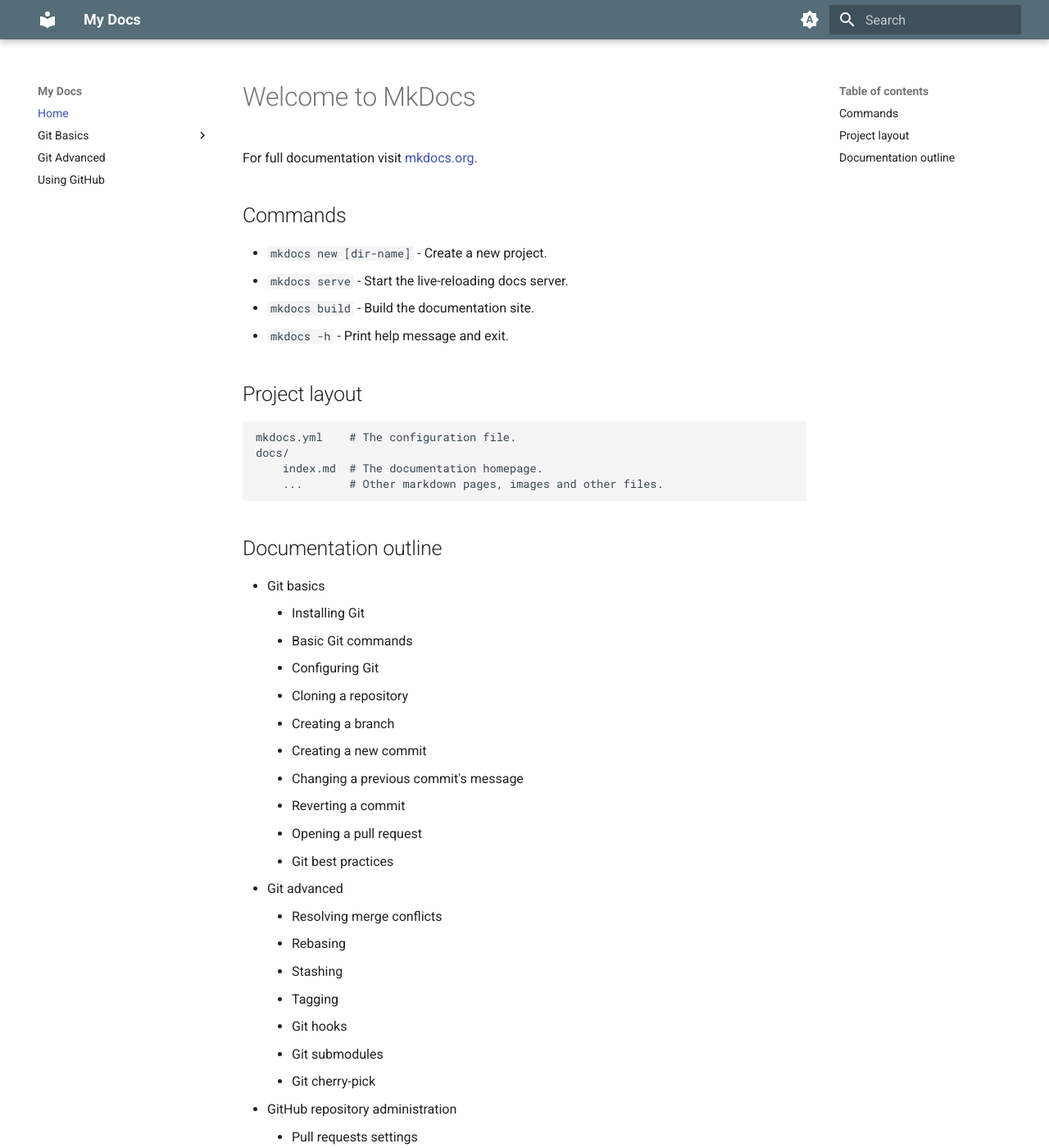
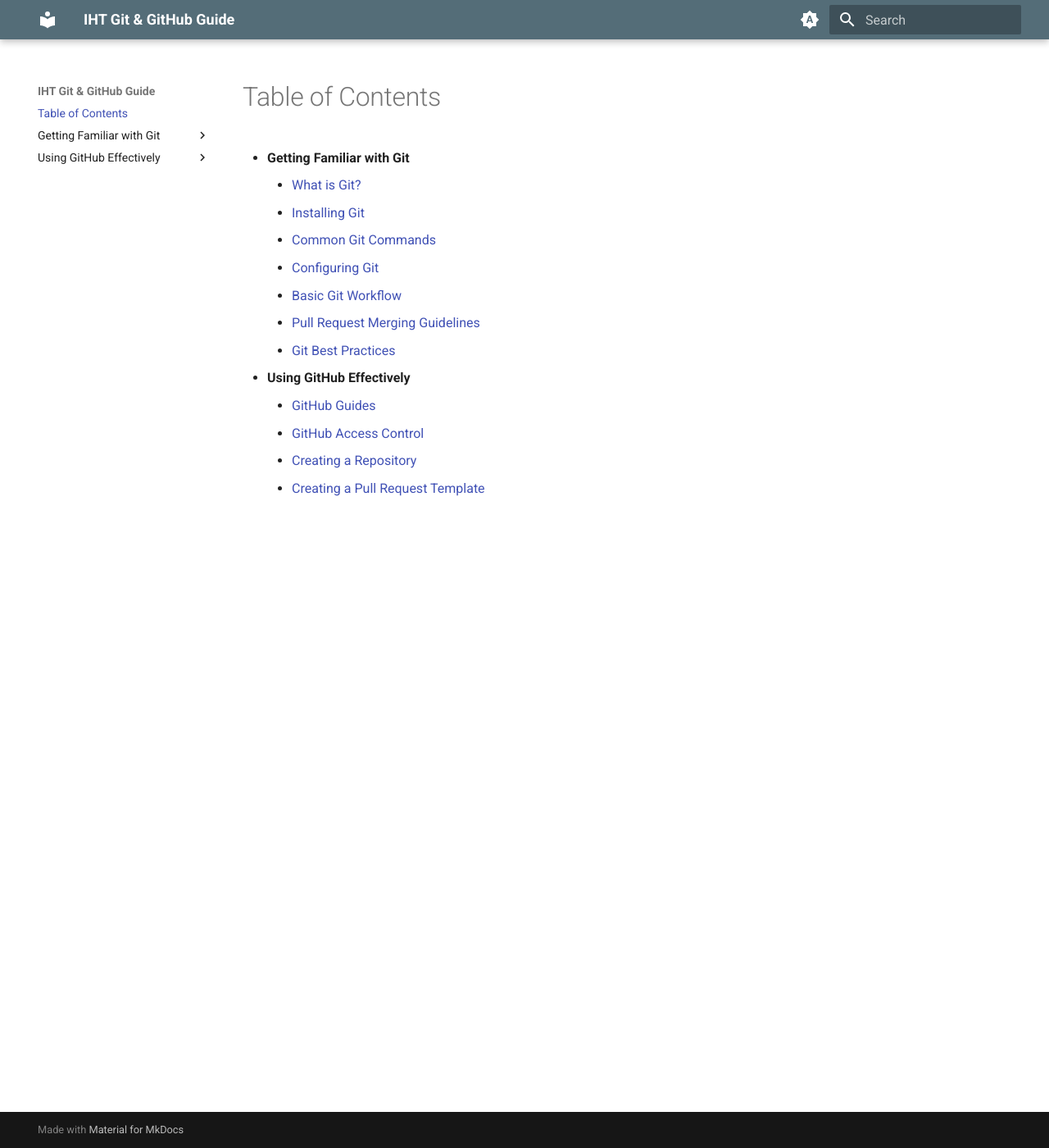
Before and after one commit to bthompSSM/github-guide, an MkDocs documentation site: the page built from docs/index.md, in a window 1280 px wide and 1400 px high. Shown: the whole window at 82% size. Built offline with MkDocs 1.6.1 and Material for MkDocs 9.7.7, drawn with Linux system fonts in a browser that asks for light colours; some of the changed text lies outside the part shown.

Commit message:
docs: add github guides and toc

```diff
--- a/docs/index.md
+++ b/docs/index.md
@@ -1,56 +1,15 @@
-# Welcome to MkDocs
+# Table of Contents
 
-For full documentation visit [mkdocs.org](https://www.mkdocs.org).
-
-## Commands
-
-* `mkdocs new [dir-name]` - Create a new project.
-* `mkdocs serve` - Start the live-reloading docs server.
-* `mkdocs build` - Build the documentation site.
-* `mkdocs -h` - Print help message and exit.
-
-## Project layout
-
-    mkdocs.yml    # The configuration file.
-    docs/
-        index.md  # The documentation homepage.
-        ...       # Other markdown pages, images and other files.
-
-## Documentation outline
-
-- Git basics
-    - Installing Git
-    - Basic Git commands
-    - Configuring Git
-    - Cloning a repository
-    - Creating a branch
-    - Creating a new commit
-    - Changing a previous commit's message
-    - Reverting a commit
-    - Opening a pull request
-    - Git best practices
-- Git advanced
-    - Resolving merge conflicts
-    - Rebasing
-    - Stashing
-    - Tagging
-    - Git hooks
-    - Git submodules
-    - Git cherry-pick
-- GitHub repository administration
-    - Pull requests settings
-    - Setting the default branch
-    - Enabling extra features
-    - Deleting a repository
-    - Access management
-    - Branch protection rules
-- Leveraging GitHub's features
-    - Using GitHub Projects
-    - Using GitHub Teams
-    - Using GitHub Repositories
-        - Using GitHub Actions
-        - Using GitHub Discussions
-        - Using GitHub Issues
-        - Using GitHub Projects
-        - Using GitHub Wiki
-        - Using GitHub Pages
+- **Getting Familiar with Git**
+    - [What is Git?](git-basics/what-is-git.md)
+    - [Installing Git](git-basics/installing-git.md)
+    - [Common Git Commands](git-basics/common-git-commands.md)
+    - [Configuring Git](git-basics/configuring-git.md)
+    - [Basic Git Workflow](git-basics/basic-git-workflow.md)
+    - [Pull Request Merging Guidelines](git-basics/pr-merging-guidelines.md)
+    - [Git Best Practices](git-basics/git-best-practices.md)
+- **Using GitHub Effectively**
+    - [GitHub Guides](using-github/index.md)
+    - [GitHub Access Control](using-github/github-access-control.md)
+    - [Creating a Repository](using-github/creating-a-repository.md)
+    - [Creating a Pull Request Template](using-github/creating-a-pull-request-template.md)
--- a/mkdocs.yml
+++ b/mkdocs.yml
@@ -1,7 +1,7 @@
-site_name: My Docs
+site_name: IHT Git & GitHub Guide
 nav:
-  - Home: index.md
-  - Git Basics:
+  - Table of Contents: index.md
+  - Getting Familiar with Git:
     - What is Git?: git-basics/what-is-git.md
     - Installing Git: git-basics/installing-git.md
     - Common Git Commands: git-basics/common-git-commands.md
@@ -9,8 +9,11 @@
     - Basic Git Workflow: git-basics/basic-git-workflow.md
     - Pull Request Merging Guidelines: git-basics/pr-merging-guidelines.md
     - Git Best Practices: git-basics/git-best-practices.md
-  - Git Advanced: git-advanced/index.md
-  - Using GitHub: using-github/index.md
+  - Using GitHub Effectively:
+    - GitHub Guides: using-github/index.md
+    - GitHub Access Control: using-github/github-access-control.md
+    - Creating a Repository: using-github/creating-a-repository.md
+    - Creating a Pull Request Template: using-github/creating-a-pull-request-template.md
 theme:
   name: material
   palette:
```
Also changed, not shown: docs/git-advanced/index.md (deleted, +0 -1 lines), docs/git-basics/basic-git-workflow.md (+3 -4 lines), docs/git-basics/cloning-a-repository.md (deleted, +0 -7 lines), docs/git-basics/git-best-practices.md (+153 -0 lines), docs/git-basics/pr-merging-guidelines.md (+4 -4 lines), docs/misc/creating-a-teams-channel.md (deleted, +0 -5 lines), docs/using-github/creating-a-pull-request-template.md (+23 -0 lines), docs/using-github/creating-a-repository.md (+17 -0 lines), docs/using-github/github-access-control.md (added, +39 -0 lines), docs/using-github/github-roles.md (deleted, +0 -44 lines), docs/using-github/index.md (+12 -0 lines), docs/git-basics/writing-good-commit-messages.md (deleted).
